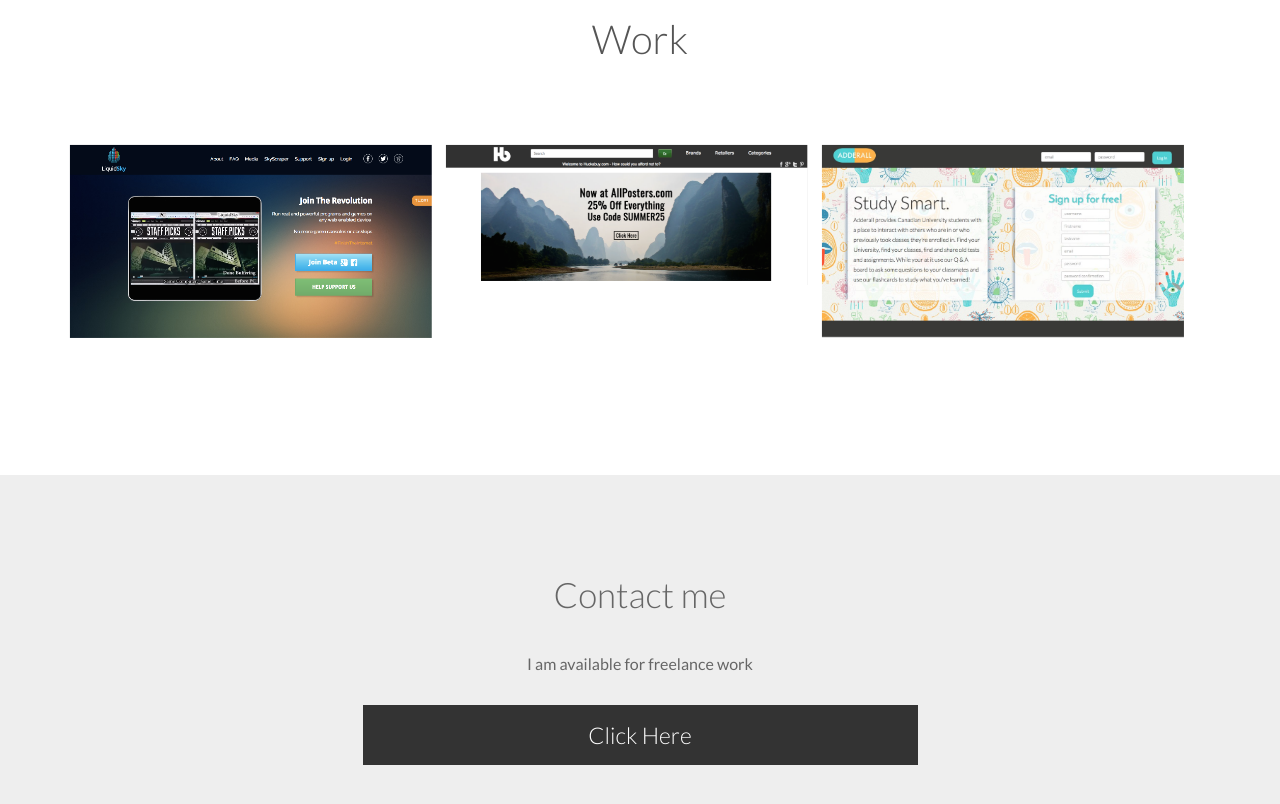
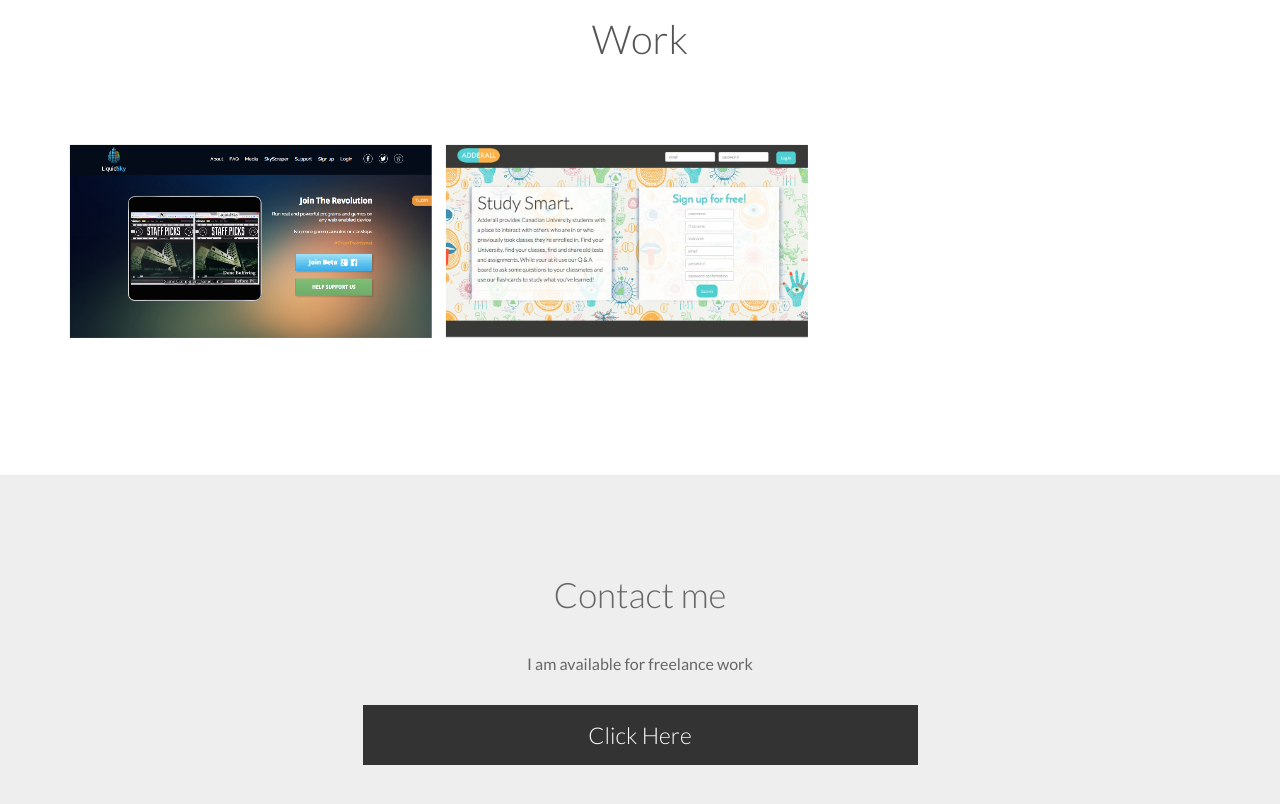
Before and after one commit to sloptoad/sloptoad.github.io, a plain HTML site: page index.html in a window 1280 px wide. Shown: the part 880-1684 px from the top of the page. Drawn offline with nearby package versions, Linux system fonts and the light colour scheme.

Commit message:
text changes

```diff
--- a/index.html
+++ b/index.html
@@ -64,7 +64,7 @@
 	<ul class="grid effect-2" id="grid">
 		<li><img alt="portfolio" src="images/liquidsky.png"><div class="overlay animated fadeIn"><span class="animated bounceIn"><a href=
 		"https://www.liquidsky.tv" target="_blank"><i class="fa fa-link"></i> I made this</a></span></div></li>
-		<li><img alt="portfolio" src="images/huckabuy.png		"><div class="overlay animated fadeIn"><span class="animated fadeInDown"><a href="https://www.huckabuy.com" target="_blank"><i class="fa fa-link"></i> I work here</a></span></div></li>
+		<!-- <li><img alt="portfolio" src="images/huckabuy.png		"><div class="overlay animated fadeIn"><span class="animated fadeInDown"><a href="https://www.huckabuy.com" target="_blank"><i class="fa fa-link"></i> I work here</a></span></div></li> -->
 		<li><img alt="portfolio" src="images/adderall.png"><div class="overlay animated fadeIn"><span class="animated fadeInUp"><a href="https://github.com/willmitchill/adderall" target="_blank"><i class="fa fa-link"></i> I made this</a></span></div></li>
 	</ul>
 </div>
```
Also changed, not shown: 1 other file.
